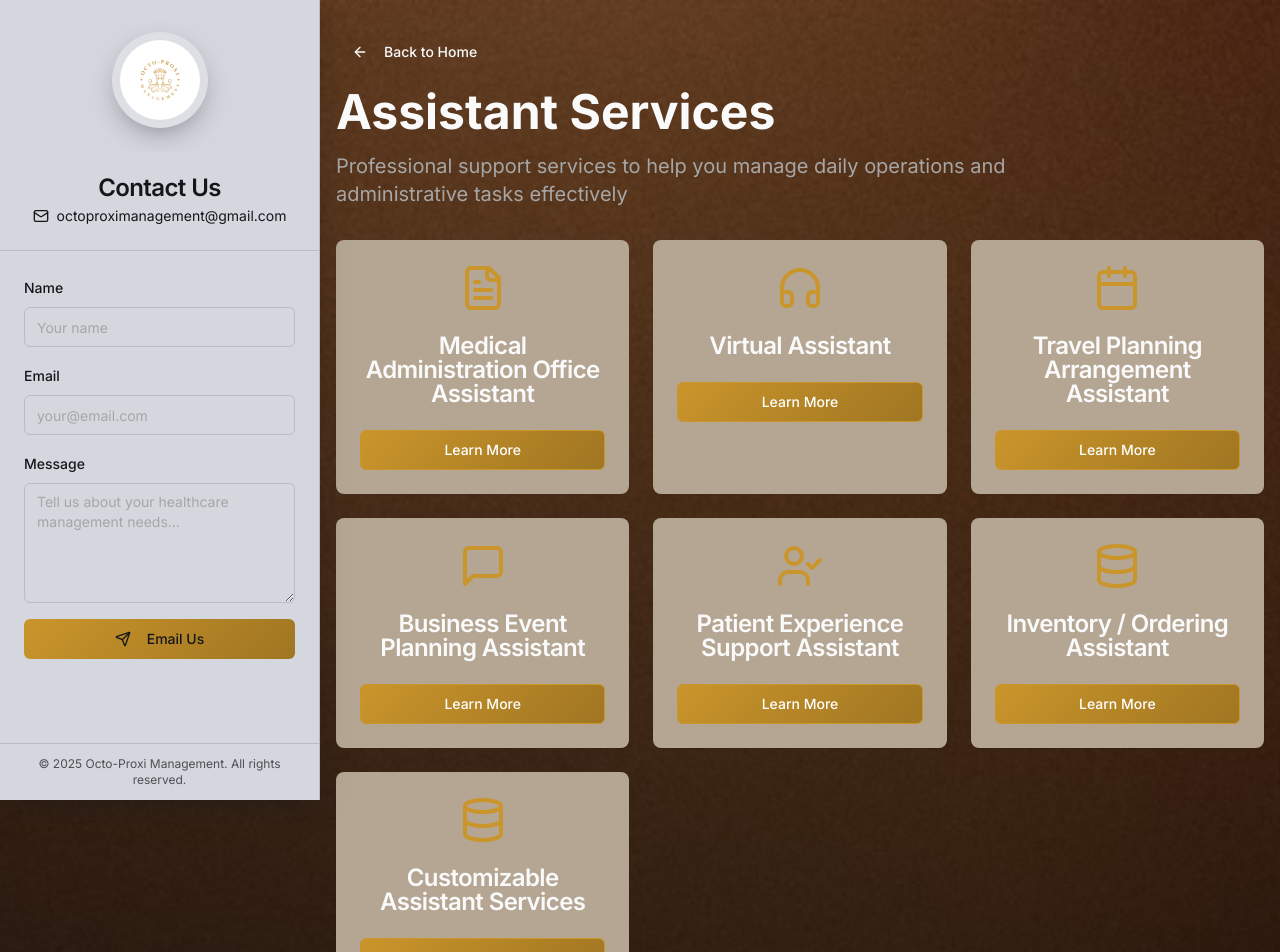
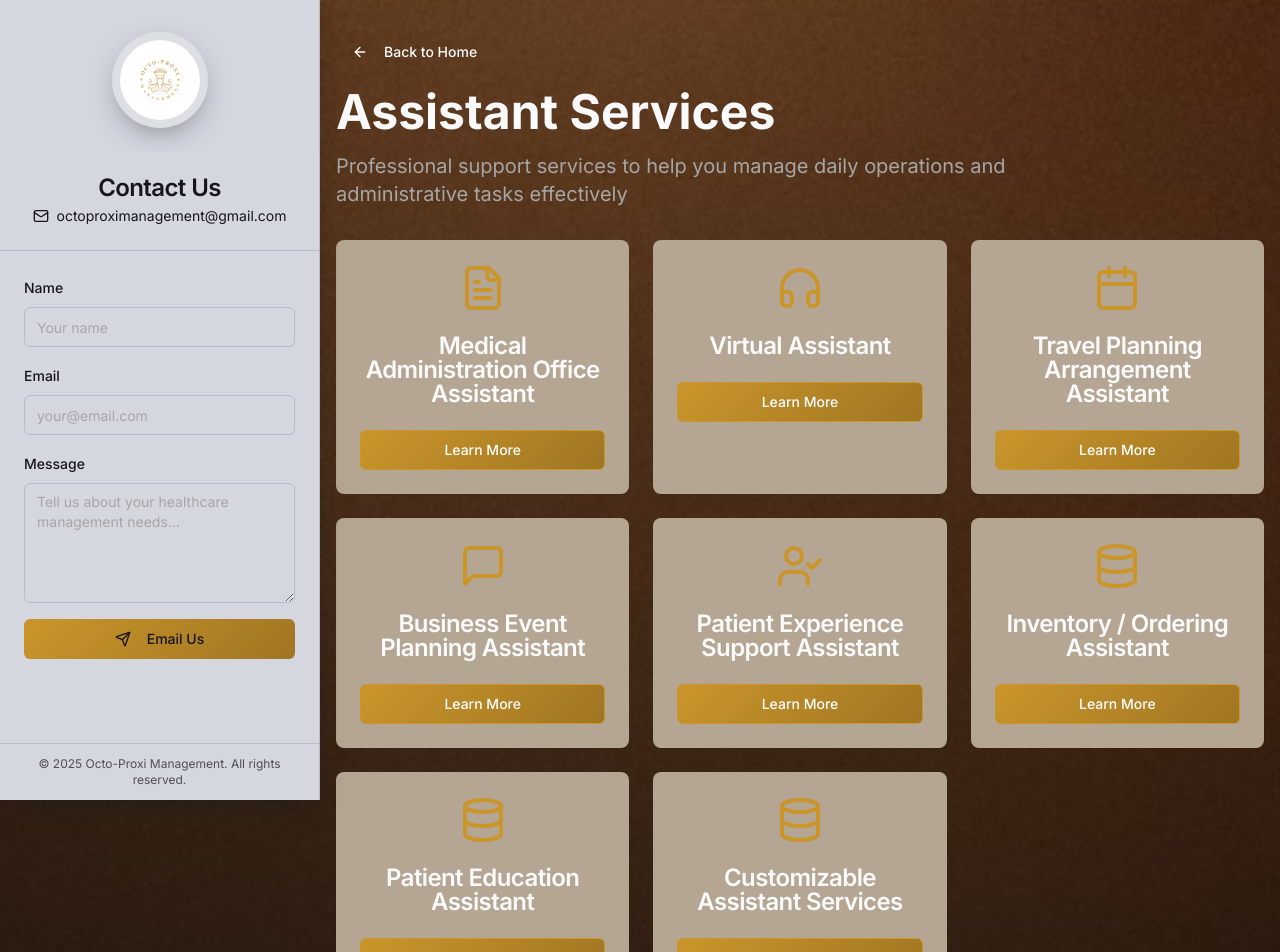
Before and after one commit to tinashe13/octo-proxi-connect, a React (Vite) app: page /assistant-services in a window 1280 px wide. Shown: the top 952 px of the page. Built offline with nearby package versions, Linux system fonts and the light colour scheme.

Commit message:
Vetter changes July 30

```diff
--- a/src/pages/AssistantServices.tsx
+++ b/src/pages/AssistantServices.tsx
@@ -39,6 +39,11 @@ export default function AssistantServices() {
       title: "Inventory / Ordering Assistant",
       icon: Database,
       description: "A healthcare inventory assistant is responsible for managing medical and surgical supplies within a healthcare facility. This role involves tasks such as stocking supplies, conducting inventory counts, maintaining accurate records, and ensuring proper storage and organization of items. They also play a role in receiving and distributing supplies, and may be involved in tracking expiration dates and preventing waste or unnecessary budget increases."
+    },
+    {
+      title: "Patient Education Assistant",
+      icon: Database,
+      description: "Patient education encompasses sharing information about a patient's treatment options, potential risks and benefits. It also involves teaching patients practical skills related to managing their conditions. The goal is to ensure patients understand their health conditions and treatment plans. Educated patients are more likely to adhere to treatment plans and experience better overall health outcomes. Effective patient education can lead to cost reductions due to fewer hospital readmissions and complications."
     },
     {
       title: "Customizable Assistant Services",
```
